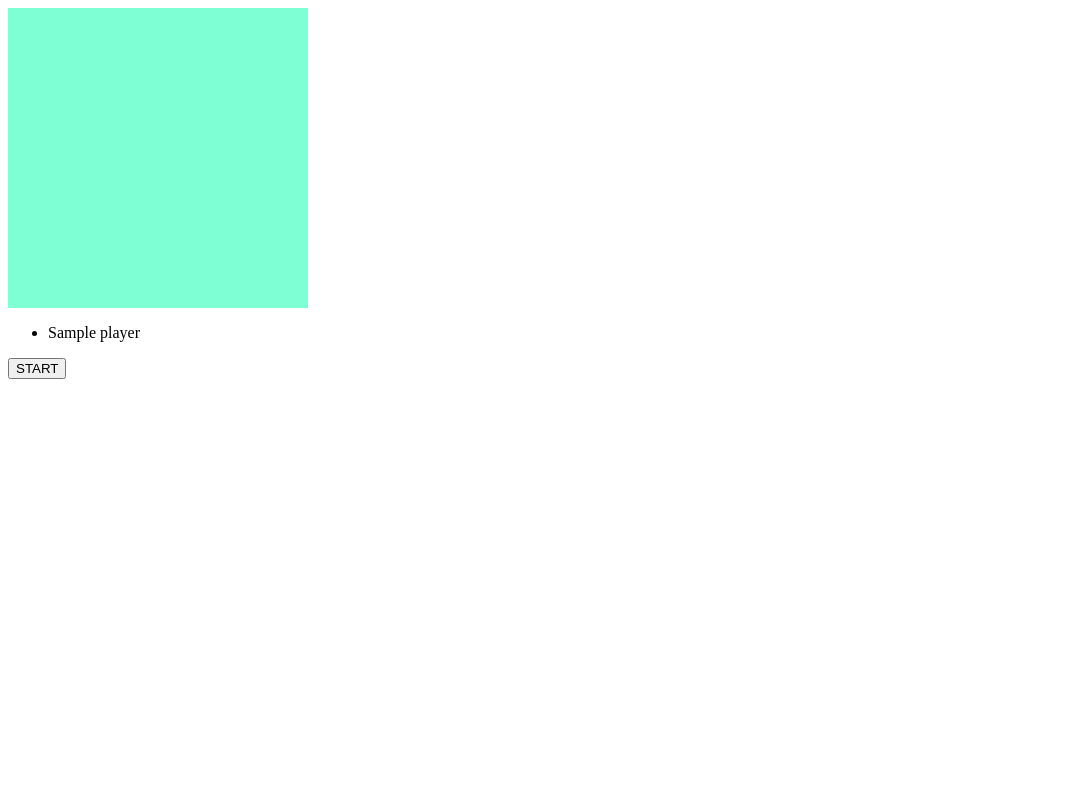
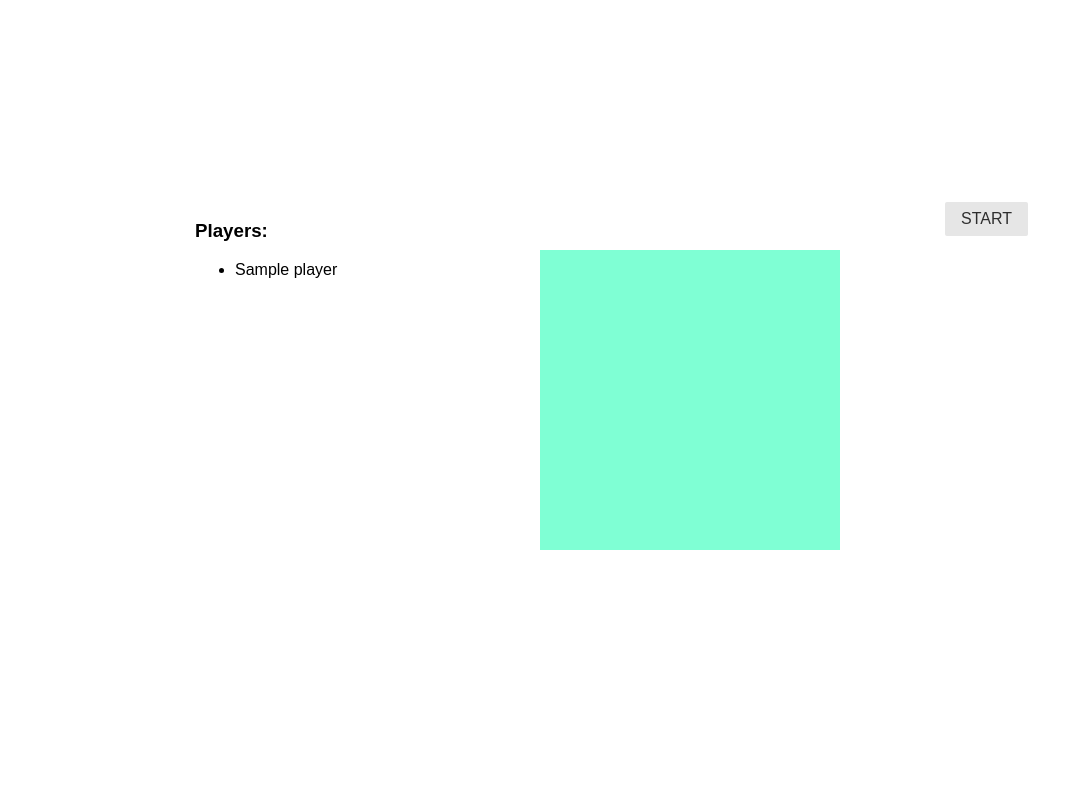
Before and after one commit to Michael-Done/boggle, a Flask app: template templates/game.html in a window 1280 px wide. Shown: the whole page, without its empty margins (0-1083 px from the left). Run offline with Flask 2, Linux system fonts and the light colour scheme; the template is opened without the code that fills it: most values are stand-ins (such as "Sample title", 1, 10 or a date in 2020); some libraries are stand-ins or nearby versions.

Commit message:
some UI improvements

```diff
--- a/server.py
+++ b/server.py
@@ -67,6 +67,7 @@ def game_new_player(game_id):
       if player in game_instance.player_list:
          return render_template('new_player.html', msg=(str(player) + ' is already in this game'))
 
+      game_instance.touch()
       p = game_instance.add_player(player)
       session[PNAME_KEY] = p.name
       session[GAMEID_KEY] = game_id
@@ -84,6 +85,7 @@ def on_connect(param):
       return
 
    game_instance = coordinator.game_list[game_id]
+   game_instance.touch()
 
    if player not in game_instance.player_list:
       print('Error, player', player, 'is not in game', game_id)
@@ -128,7 +130,7 @@ def start_game(game_settings):
 
    game_instance = coordinator.game_list[game_id]
    game_instance.new_round()
-   server_socket.emit('game_board', game_instance.board)
+   server_socket.emit('game_board', game_instance.board, to=game_id)
 
 
 if __name__ == '__main__':
--- a/static/script/game.js
+++ b/static/script/game.js
@@ -26,10 +26,10 @@ ws.on('game_board', grid => {
     board_tbody.innerHTML = ""
     for(let row in grid) {
         let tr = board_tbody.insertRow();
+        tr.className = 'board_row'
         for(let col in grid[row]) {
-            // square = document.getElementById(String(row) + ',' + String(col));
-            // square.innerHTML = grid[row][col];
             let cell = tr.insertCell();
+            cell.className = 'board_cell'
             cell.innerHTML = grid[row][col];
         }
     }
--- a/static/stylesheets/game.css
+++ b/static/stylesheets/game.css
@@ -1,35 +1,55 @@
 @import url('https://fonts.googleapis.com/css2?family=Quicksand:wght@700&display=swap');
 
-table {
+.game_board {
     table-layout: fixed;
     width: 100%;
     height: 100%;
 }
-tr {
+.board_row {
     position: relative;
 }
-td {
+.board_cell {
     position: relative;
     text-align: center;
     background-color: cornflowerblue;
     font-family: 'Quicksand';
+    font-size: 30pt;
 }
-td:after {
+.board_cell:after {
     content: '';
     display: block;
 }
-td .content {
+.board_cell .content {
     position: absolute;
     top: 0;
     bottom: 0;
     left: 0;
     right: 0;
 }
-td {
-    font-size: 30pt;
+
+.game_area {
+    margin: auto;
+    width: 70%;
+    height: 100vh;
+    overflow: hidden;
 }
-.game_area {
+
+.left_area {
+    height: 50%;
+    margin: auto;
+    overflow: hidden;
+}
+
+.board_area {
     width: 300px;
     height: 300px;
     background-color: aquamarine;
+    margin: auto;
+    overflow: hidden;
 }
+
+.right_area {
+    height: 50%;
+    margin: auto;
+    overflow: hidden;
+}
--- a/templates/game.html
+++ b/templates/game.html
@@ -1,5 +1,6 @@
 <html>
     <head>
+        <link rel="stylesheet" href="https://unpkg.com/purecss@2.0.6/build/pure-min.css" integrity="sha384-Uu6IeWbM+gzNVXJcM9XV3SohHtmWE+3VGi496jvgX1jyvDTXfdK+rfZc8C1Aehk5" crossorigin="anonymous">
         <link rel="stylesheet" href="{{ url_for('static', filename = 'stylesheets/game.css') }}">
 
         <script src="https://cdnjs.cloudflare.com/ajax/libs/socket.io/4.4.0/socket.io.min.js"></script>
@@ -12,12 +13,14 @@
         <script type = "text/javascript" src = "{{ url_for('static', filename = 'script/game.js') }}" ></script>
     </head>
     <body>
-        <div class='game_area'>
-            <table>
-                <tbody id='game_board'></tbody>
-            </table>
+        <table id='game_area' class='game_area'> <tr>
+            <td>
+                <div id='left_area' class='left_area'>
+                    <div id='settings_area'>
+
                     </div>
-
+                    <div id='player_list_area'>
+                        <h3>Players:</h3>
                         <ul id='player_list'>
                             {% for p in players: %}
                                 {% if p == player: %}
@@ -27,6 +30,21 @@
                                 {% endif %}
                             {% endfor %}
                         </ul>
+                    </div>
+                </div>
+            </td>
+            <td>
+                <div id='board_area' class='board_area'>
+                    <table class='game_board'>
+                        <tbody id='game_board'></tbody>
+                    </table>
+                </div>
+            </td>
+            <td>
+                <div id='right_area' class='right_area'>
+                    <button class='pure-button' onclick="startGame();">START</button>
+                </div>
+            </td>
+        </tr></table>
     </body>
-    <button onclick="startGame();">START</button>
 </html>
```
Lines whose indentation alone changed are shown as unchanged.
